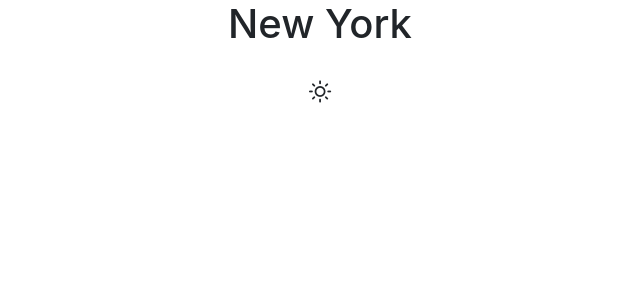
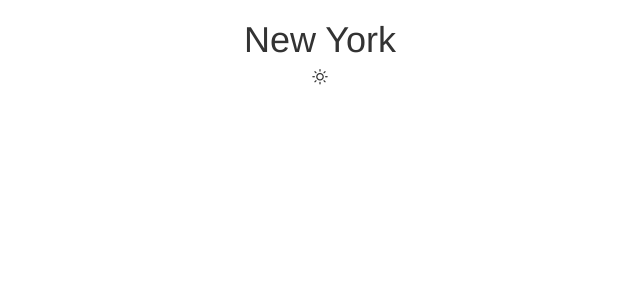
Before and after one commit to codershona/react-weather-app, a React (Create React App) app: page / in a window 1280 px wide. Shown: the top 300 px of the page, without its empty margins (320-960 px from the left). Built offline with nearby package versions, Linux system fonts and the light colour scheme.

Commit message:
Bootstrap and weather icons setup done finally its working

```diff
--- a/package.json
+++ b/package.json
@@ -6,9 +6,11 @@
     "@testing-library/jest-dom": "^4.2.4",
     "@testing-library/react": "^9.3.2",
     "@testing-library/user-event": "^7.1.2",
+    "bootstrap": "^3.3.7",
     "react": "^16.13.1",
     "react-dom": "^16.13.1",
-    "react-scripts": "3.4.1"
+    "react-scripts": "3.4.1",
+    "weather-icons": "git+https://github.com/erikflowers/weather-icons.git"
   },
   "scripts": {
     "start": "react-scripts start",
--- a/public/index.html
+++ b/public/index.html
@@ -17,12 +17,12 @@
     <link rel="manifest" href="%PUBLIC_URL%/manifest.json" />
 
    <!--  bootstrap added -->
-   <link
+  <!--  <link
    rel="stylesheet"
    href="https://maxcdn.bootstrapcdn.com/bootstrap/4.4.1/css/bootstrap.min.css"
   integrity="sha384-Vkoo8x4CGsO3+Hhxv8T/Q5PaXtkKtu6ug5TOeNV6gBiFeWPGFN9MuhOf23Q9Ifjh"
   crossorigin="anonymous"
-   />
+   /> -->
     <!--
       Notice the use of %PUBLIC_URL% in the tags above.
       It will be replaced with the URL of the `public` folder during the build.
--- a/src/index.js
+++ b/src/index.js
@@ -2,14 +2,10 @@ import React from 'react';
 import ReactDOM from 'react-dom';
 import './index.css';
 import App from './App';
+import "bootstrap/dist/css/bootstrap.min.css";
 import * as serviceWorker from './serviceWorker';
 
-ReactDOM.render(
-  <React.StrictMode>
-    <App />
-  </React.StrictMode>,
-  document.getElementById('root')
-);
+ReactDOM.render(<App />, document.getElementById('root'));
 
 
 
```
Also changed, not shown: 2 other files (tests, documents, lock files or other folders).
